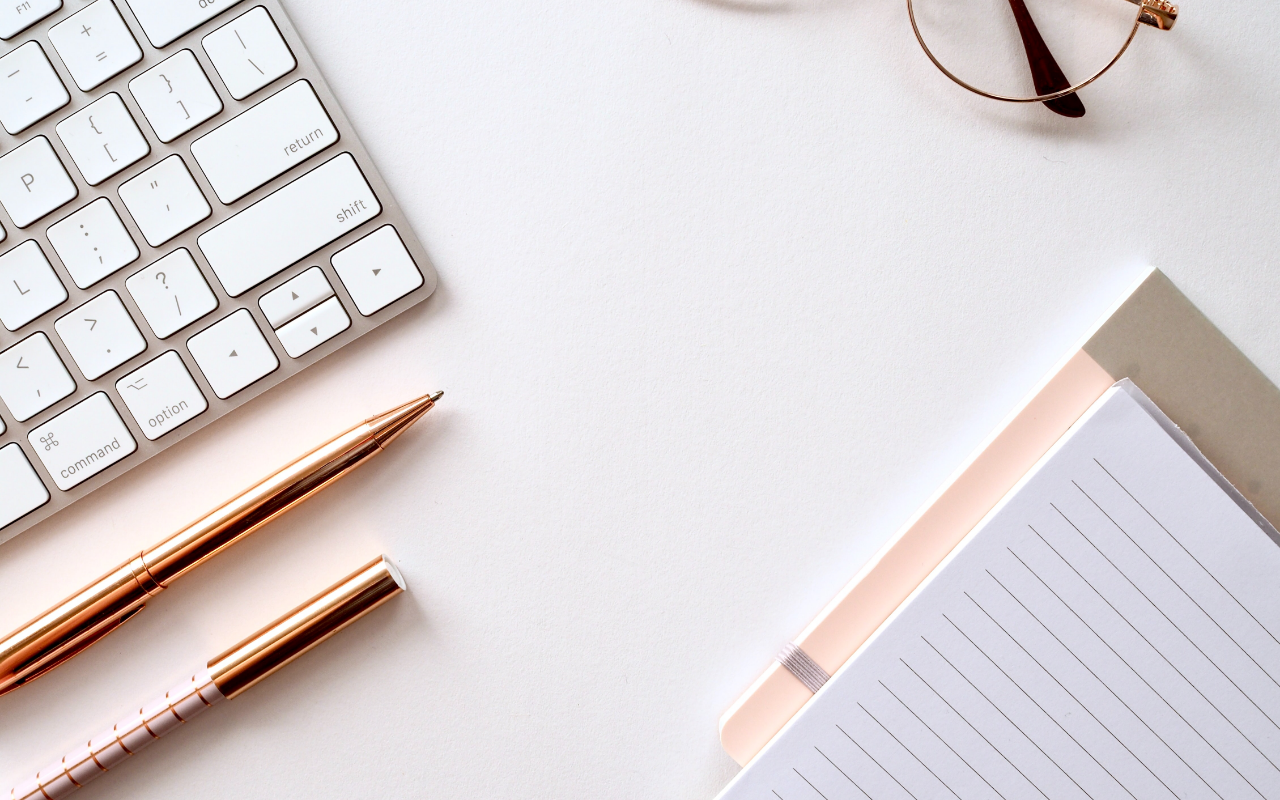
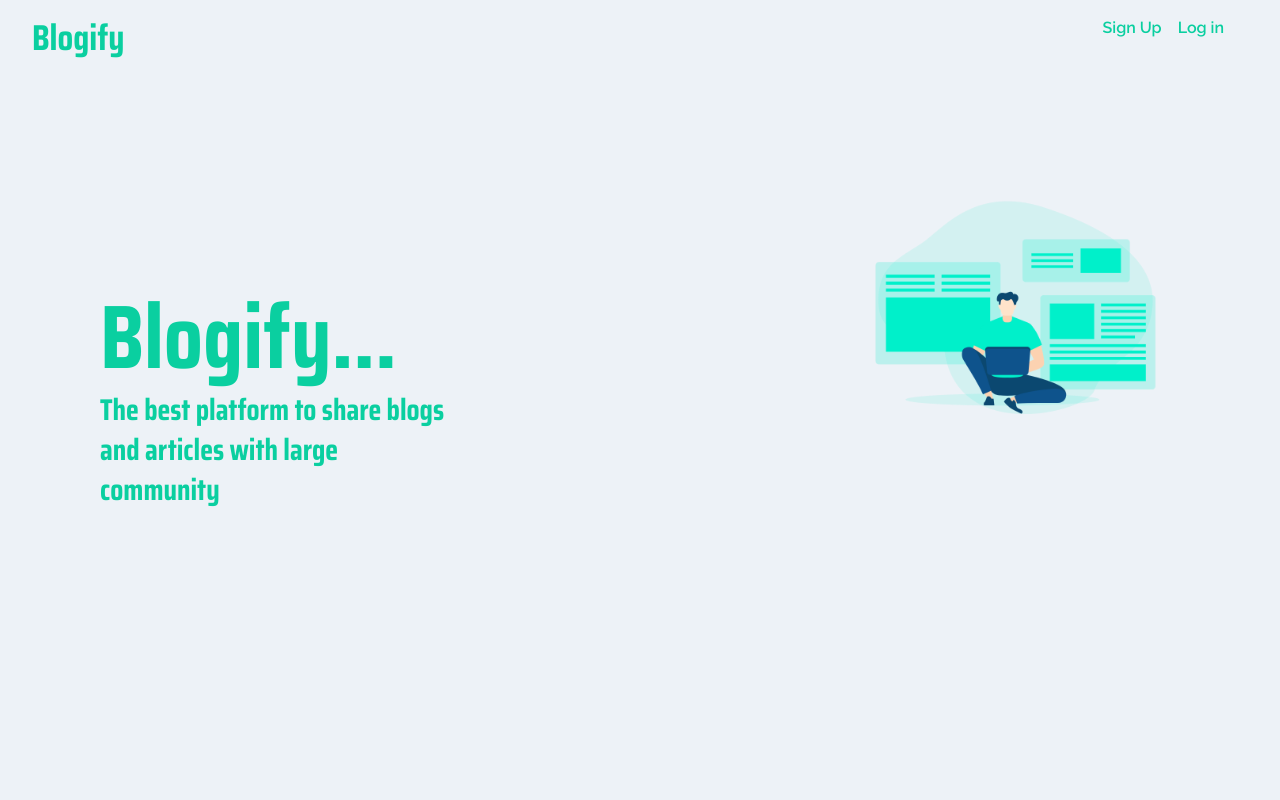
Before and after one commit to devmoaid1/Blogify, a React (Create React App) app: page / in a window 1280 px wide. Built offline with nearby package versions, Linux system fonts and the light colour scheme; the HTML template or start-up script is replaced by a standard one.

Commit message:
landing page

```diff
--- a/src/Views/Home/HomeView.tsx
+++ b/src/Views/Home/HomeView.tsx
@@ -1,11 +1,38 @@
 import React,{FC} from 'react'
-import background from "../../assets/images/background.jpg"
-import "./home.css"
+import background from "../../assets/images/background2.png"
+import { Text,
+     Box  ,Flex,Heading,Spacer,Image} from "@chakra-ui/react"
 const HomeView:FC=()=> {
     return (
-        <div className="HomeContainer">
-            <img className="backgroundimage" src={background} alt={"background"}></img>
-        </div>
+        <Box as="div" height="100vh" bg="gray.100" position="relative">
+
+              <Flex p="4" postion="absloute" top='0'>
+  <Box ml="4">
+    <Heading size="xl" fontFamily="saira" color="primary.100">Blogify</Heading>
+  </Box>
+  <Spacer />
+  <Box mr="10">
+    <Box as="a" cursor="pointer" color="primary.100" mr="4">
+      Sign Up
+    </Box>
+    <Box as="a" cursor="pointer" color="primary.100">Log in</Box>
+  </Box>
+</Flex>
+
+         <Box height="250px" position="absolute" left="800px" right="100px" top="200px">
+                     <Image src={background} alt="background" />
+             </Box>
+
+             <Text color="primary.100" position="absolute" fontSize="90px" fontFamily="saira" fontWeight="bold" left="100px" top="270px" >
+                Blogify...
+             </Text>
+             <Box as="div" maxWidth="360px" position="absolute" left="100px" top="390px">
+             <Text color="primary.100" textAlign="left" lineHeight="10" fontSize="30px" fontFamily="saira" fontWeight="semibold" left="100px" top="270px" >
+                The best platform to share blogs and articles with large community
+             </Text>
+             </Box>
+
+        </Box>
     )
 }
 
--- a/src/Views/Home/home.css
+++ /dev/null
@@ -1,11 +0,0 @@
-.HomeContainer {
-  width: 100%;
-  height: 100vh;
-  background-color: blueviolet;
-}
-
-.backgroundimage {
-  object-fit: cover;
-  width: 100%;
-  height: 100%;
-}
```
Also changed, not shown: src/assets/images/background2.png (added).
